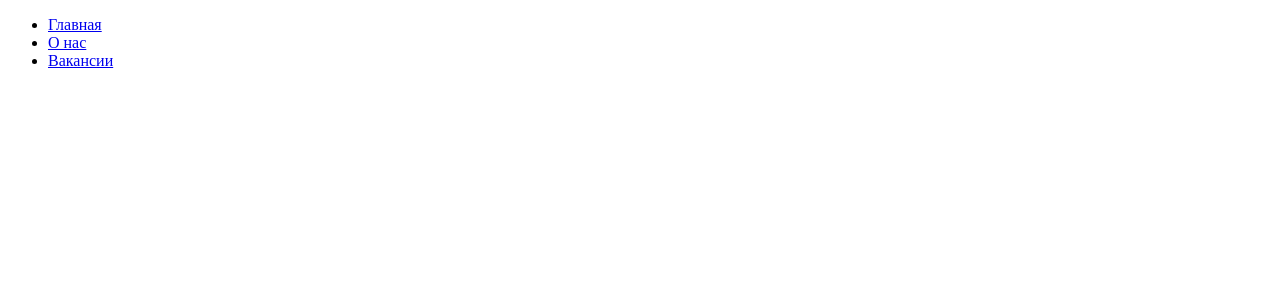
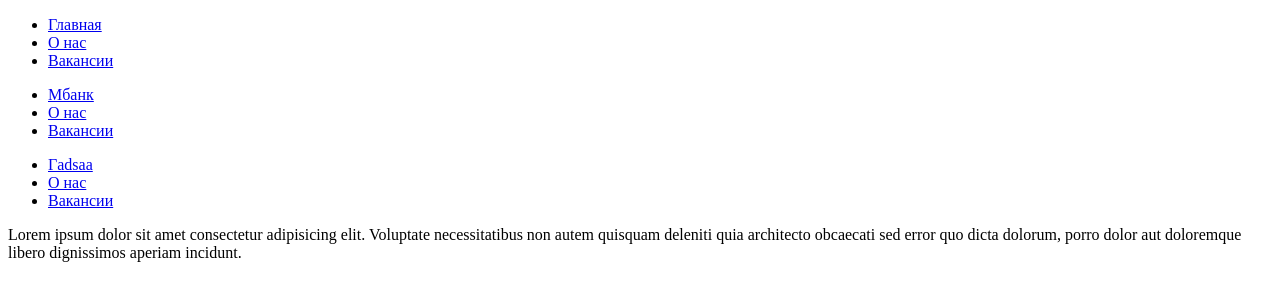
Before and after one commit to Deputat008/16_11_branch, a plain HTML site: page index.html in a window 1280 px wide. Drawn offline with Linux system fonts and the light colour scheme.

Commit message:
add lorem

```diff
--- a/index.html
+++ b/index.html
@@ -21,5 +21,39 @@
             </ul>
         </nav>
     </header>
+    <header>
+        <nav>
+            <ul>
+                <li>
+                    <a href="#"> Мбанк</a>
+                </li>
+                <li>
+                    <a href="#"> О нас</a>
+                </li>
+                <li>
+                    <a href="#"> Вакансии</a>
+                </li>
+            </ul>
+        </nav>
+    </header>
+    <header>
+        <nav>
+            <ul>
+                <li>
+                    <a href="#"> Гadsaa</a>
+                </li>
+                <li>
+                    <a href="#"> О нас</a>
+                </li>
+                <li>
+                    <a href="#"> Вакансии</a>
+                </li>
+            </ul>
+        </nav>
+    </header>
+    <div>
+        <p>Lorem ipsum dolor sit amet consectetur adipisicing elit. Voluptate necessitatibus non autem quisquam deleniti quia architecto obcaecati sed error quo dicta dolorum, porro dolor aut doloremque libero dignissimos aperiam incidunt.</p>
+    </div>
+
 </body>
 </html>
```
